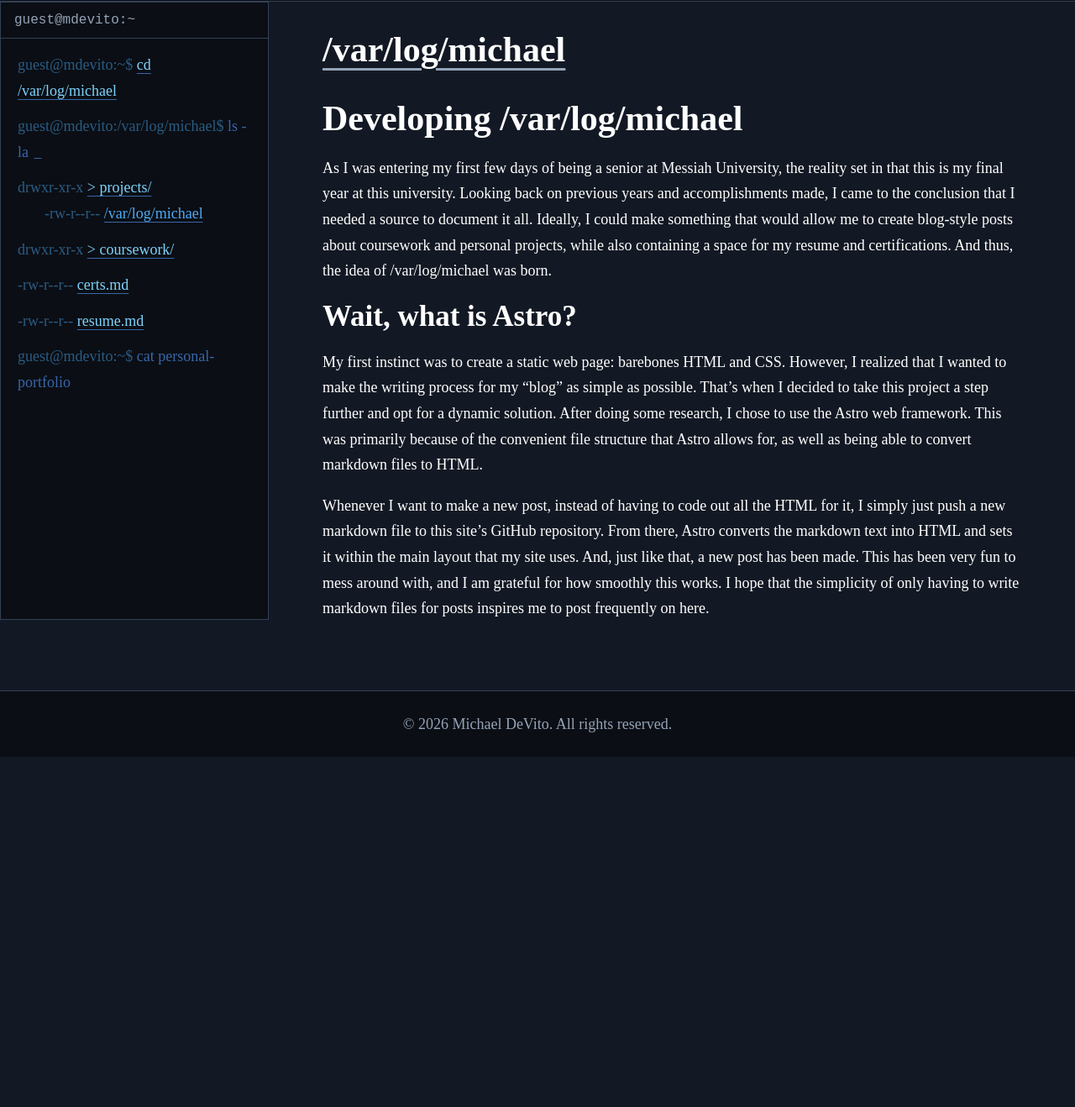
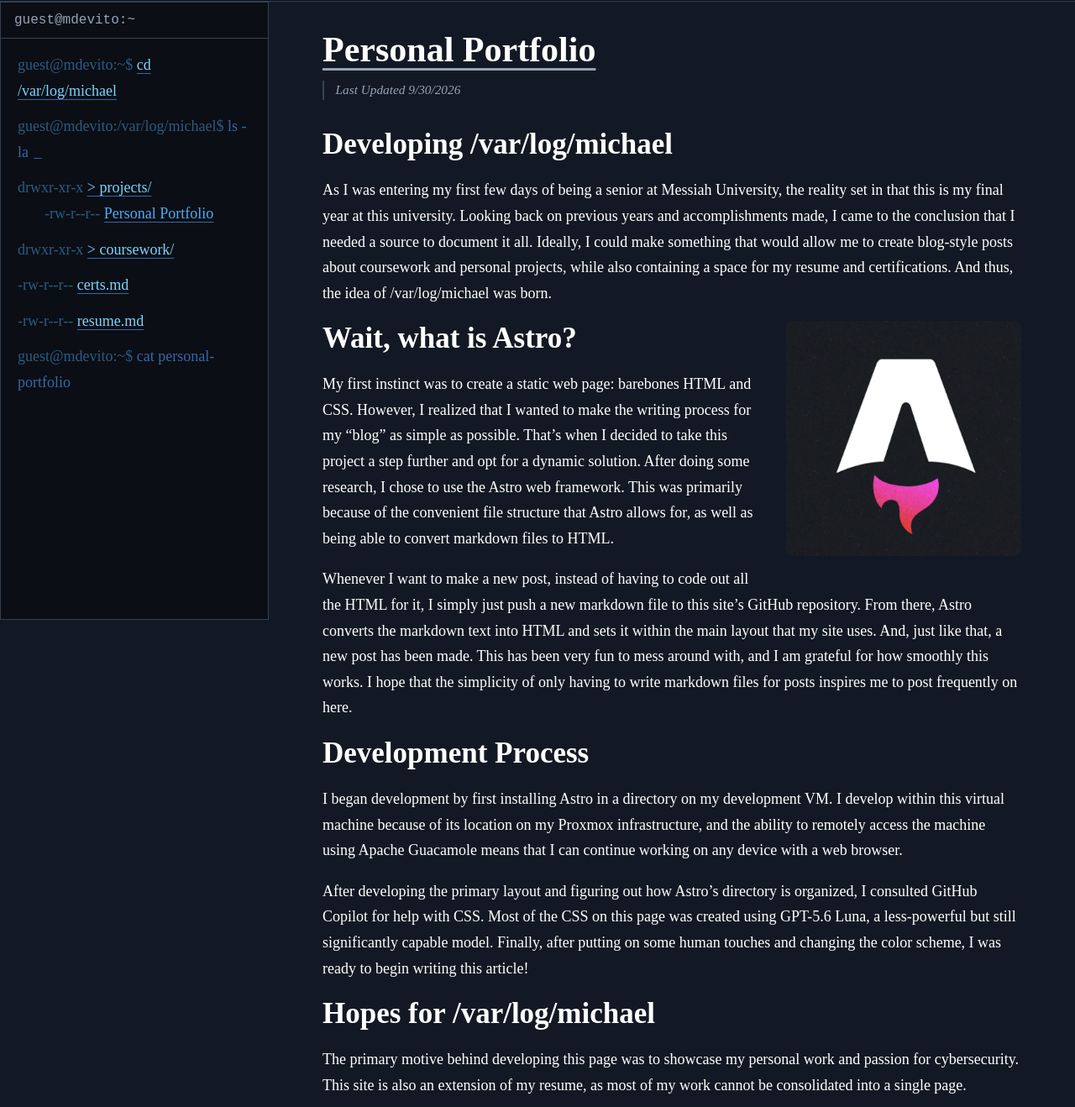
Before and after one commit to mdevitoii/mdevitoii.github.io, an Astro site: page /projects/personal-portfolio in a window 1280 px wide. Shown: the part 62-1380 px from the top of the page at 84% size. Before the commit the page ends 963 px from the top, so only its background shows below. Built offline with nearby package versions, Linux system fonts and the light colour scheme; Astro itself is replaced by a stand-in of ours.

Commit message:
First post push

```diff
--- a/src/content/projects/personal-portfolio.md
+++ b/src/content/projects/personal-portfolio.md
@@ -1,13 +1,24 @@
 ---
-title: '/var/log/michael'
+title: 'Personal Portfolio'
 description: 'Creating my portfolio'
 pubDate: 'Sep 25 2026'
+updatedDate: 'Sep 30 2026'
 ---
 
-# Developing /var/log/michael
+## Developing /var/log/michael
 As I was entering my first few days of being a senior at Messiah University, the reality set in that this is my final year at this university. Looking back on previous years and accomplishments made, I came to the conclusion that I needed a source to document it all. Ideally, I could make something that would allow me to create blog-style posts about coursework and personal projects, while also containing a space for my resume and certifications. And thus, the idea of /var/log/michael was born.
+
+![Astro Logo](/images/astro-logo.png)
 
 ## Wait, what is Astro?
 My first instinct was to create a static web page: barebones HTML and CSS. However, I realized that I wanted to make the writing process for my "blog" as simple as possible. That's when I decided to take this project a step further and opt for a dynamic solution. After doing some research, I chose to use the Astro web framework. This was primarily because of the convenient file structure that Astro allows for, as well as being able to convert markdown files to HTML.
 
 Whenever I want to make a new post, instead of having to code out all the HTML for it, I simply just push a new markdown file to this site's GitHub repository. From there, Astro converts the markdown text into HTML and sets it within the main layout that my site uses. And, just like that, a new post has been made. This has been very fun to mess around with, and I am grateful for how smoothly this works. I hope that the simplicity of only having to write markdown files for posts inspires me to post frequently on here.
+
+## Development Process
+I began development by first installing Astro in a directory on my development VM. I develop within this virtual machine because of its location on my Proxmox infrastructure, and the ability to remotely access the machine using Apache Guacamole means that I can continue working on any device with a web browser.
+
+After developing the primary layout and figuring out how Astro's directory is organized, I consulted GitHub Copilot for help with CSS. Most of the CSS on this page was created using GPT-5.6 Luna, a less-powerful but still significantly capable model. Finally, after putting on some human touches and changing the color scheme, I was ready to begin writing this article!
+
+## Hopes for /var/log/michael
+The primary motive behind developing this page was to showcase my personal work and passion for cybersecurity. This site is also an extension of my resume, as most of my work cannot be consolidated into a single page.
```
Also changed, not shown: public/images/astro-logo.png (added).
